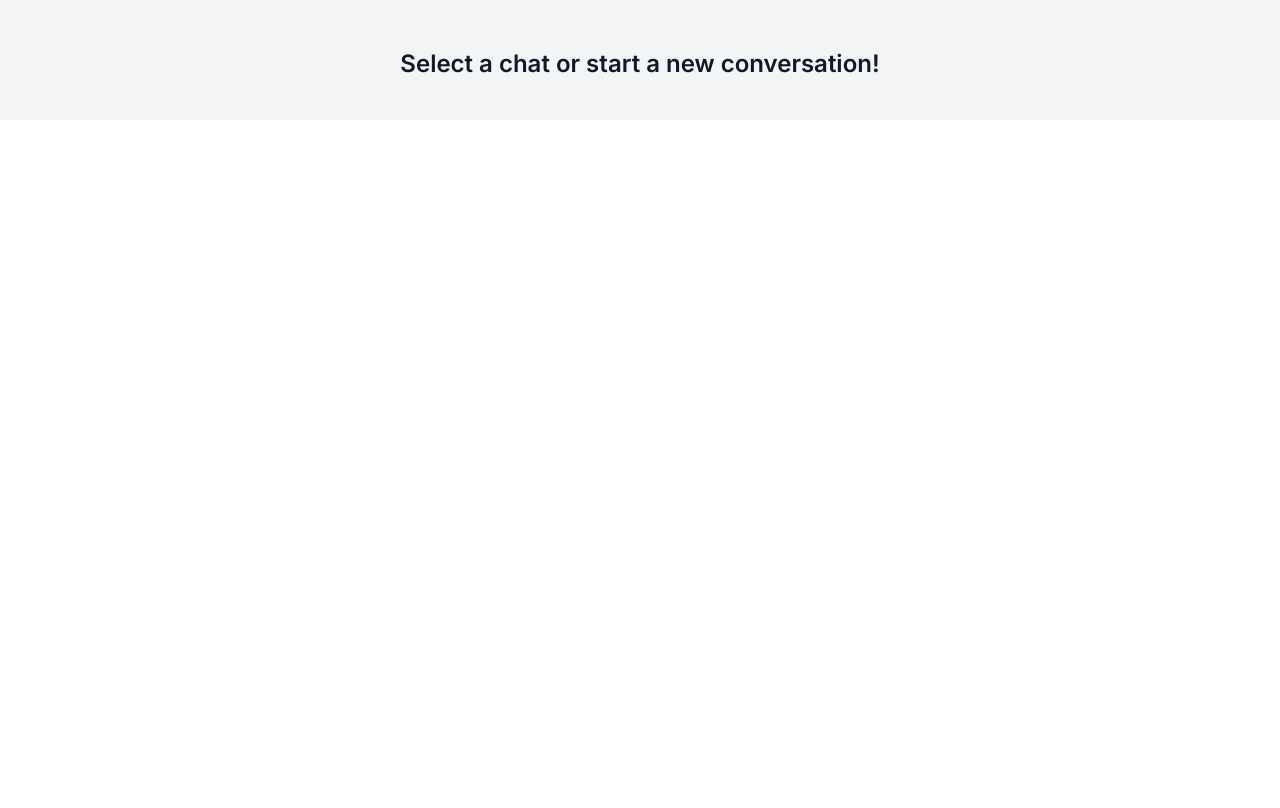
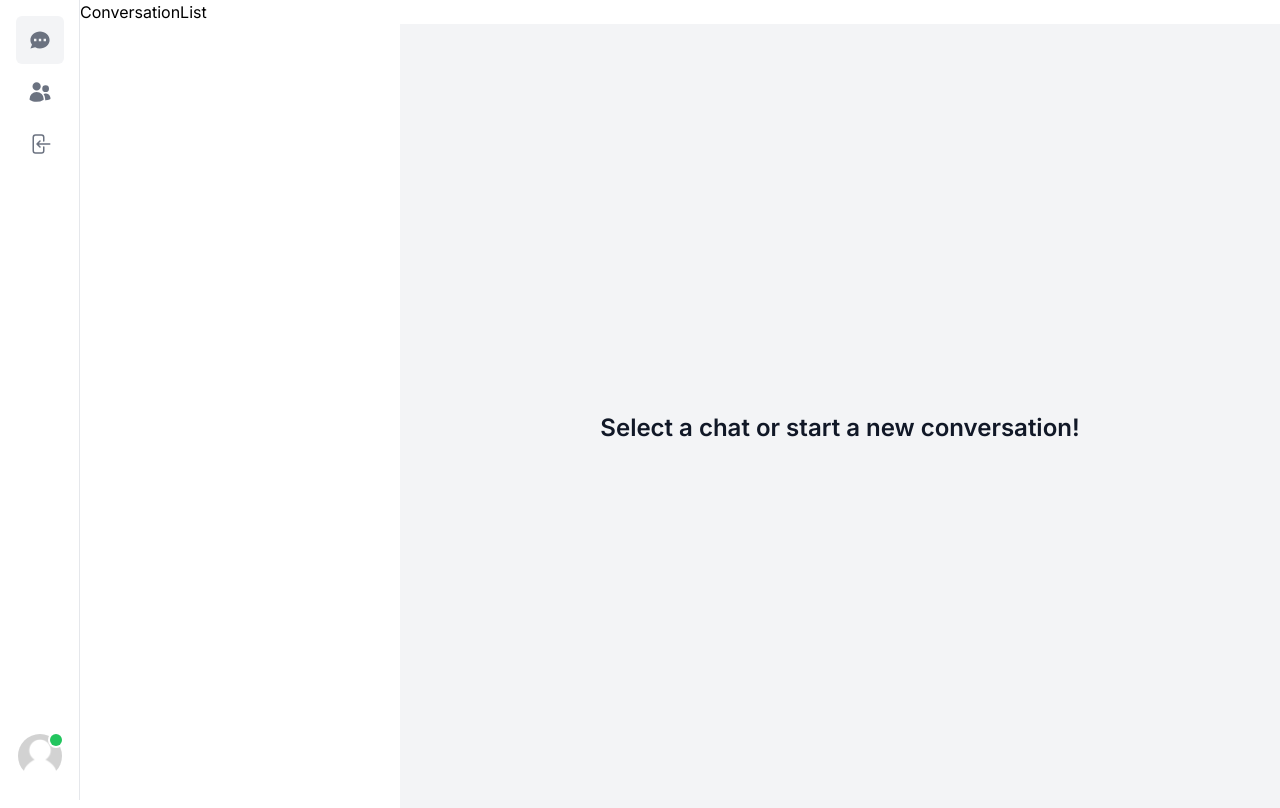
Before and after one commit to AlexandruIoan20/Messenger-Clone, a Next.js app in the folder mess/: page /conversations in a window 1280 px wide. Shown: the top 808 px of the page. Built offline with nearby package versions, Linux system fonts and the light colour scheme; no server answers.

Commit message:
Conversations page and layout

```diff
--- /dev/null
+++ b/mess/app/actions/getConversations.ts
@@ -0,0 +1,39 @@
+import prisma from '@app/libs/prismadb';
+import getCurrentUser from './getCurrentUser';
+
+const getConversations = async () => {
+    const currentUser = await getCurrentUser();
+
+    if(!currentUser?.id) {
+        return [];
+    }
+
+    try {
+        const conversations = await prisma.conversation.findMany({
+            orderBy: {
+                lastMessageAt: 'desc'
+            },
+            where: {
+                userIds: {
+                    has: currentUser.id
+                }
+            },
+            include: {
+                users: true,
+                messages: {
+                    include: {
+                        sender: true,
+                        seen: true,
+                    }
+                },
+            }
+        });
+
+        return conversations;
+    } catch(err: any) {
+        console.log(err);
+        return [];
+    }
+};
+
+export default getConversations;
--- /dev/null
+++ b/mess/app/conversations/components/ConversationList.tsx
@@ -0,0 +1,15 @@
+'use client';
+
+import { Conversation } from '@prisma/client';
+
+interface ConversationListProps {
+    initialItems: Conversation []
+}
+
+const ConversationList = ({ initialItems }: ConversationListProps) => {
+  return (
+    <div>ConversationList</div>
+  )
+}
+
+export default ConversationList;
--- /dev/null
+++ b/mess/app/conversations/layout.tsx
@@ -0,0 +1,20 @@
+import Sidebar from '@components/sidebar/Sidebar';
+import ConversationList from './components/ConversationList';
+
+import getConversations from '@app/actions/getConversations';
+
+const ConversationsLayout = async ({ children }: { children: React.ReactNode}) => {
+    const conversations = await getConversations();
+
+  return (
+    // @ts-expect-error Server Component
+    <Sidebar>
+        <div className = 'h-full'>
+            <ConversationList initialItems = { conversations } />
+            { children }
+        </div>
+    </Sidebar>
+  )
+}
+
+export default ConversationsLayout
--- a/mess/app/conversations/page.tsx
+++ b/mess/app/conversations/page.tsx
@@ -11,7 +11,9 @@
     const { isOpen } = useConversation();
 
     return (
-        <div>
+        <div className = { clsx(`
+            lg:pl-80 h-full lg:block`,
+            isOpen ? 'block': 'hidden')}>
             <EmptyState />
         </div>
     )
```
Also changed, not shown: mess/app/types/index.ts (added).
